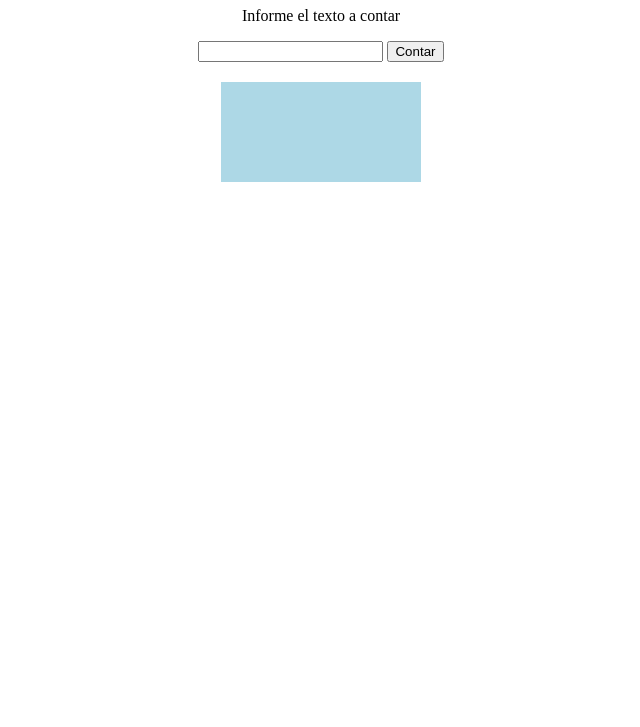
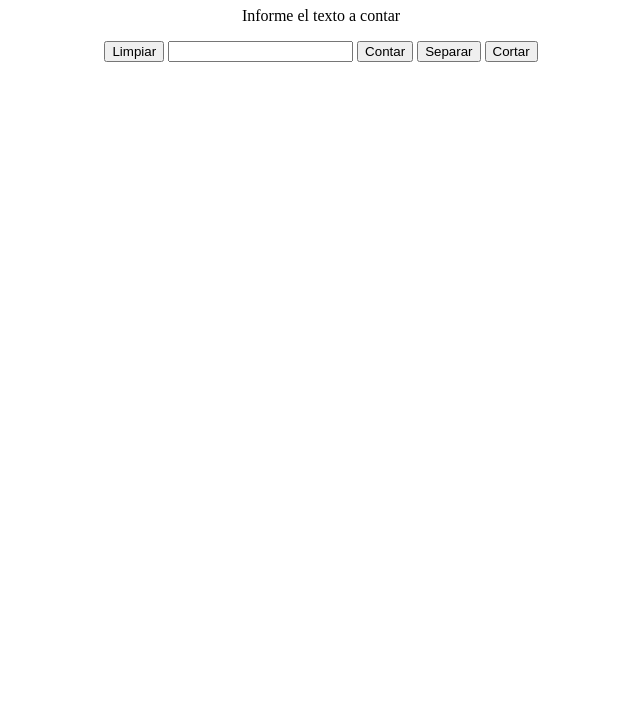
Before and after one commit to JulioSeraf/JavaScript-Reforsando, a plain HTML site: page 34-exercicios-de-logica-P/Exercicio1.html in a window 1280 px wide. Shown: the part 73-800 px from the top of the page, without its empty margins (319-959 px from the left). Drawn offline with Linux system fonts and the light colour scheme.

Commit message:
exercicio 3 separar terminado

```diff
--- a/34-exercicios-de-logica-P/Exercicio-1-10.js
+++ b/34-exercicios-de-logica-P/Exercicio-1-10.js
@@ -1,14 +1,14 @@
 /*
 
-2) Programa una función que te devuelva el texto recortado según el número de caracteres indicados, pe. miFuncion("Hola Mundo", 4) devolverá "Hola".
-3) Programa una función que dada una String te devuelva un Array de textos separados por cierto caracter, pe. miFuncion('hola que tal', ' ') devolverá ['hola', 'que', 'tal'].
 4) Programa una función que repita un texto X veces, pe. miFuncion('Hola Mundo', 3) devolverá Hola Mundo Hola Mundo Hola Mundo. */
 
+
+const text = document.getElementById('text'),
+res = document.getElementById('resCot');
+
 /*1) Programa una función que cuente el número de caracteres de una cadena de texto, pe. miFuncion("Hola Mundo") devolverá 10. */
+
 function contador(){
-const text = document.getElementById('text'),
-res = document.getElementById('resCot'),
-but = document.querySelector('#but');
     res.innerText = '';
     let num = [1,2,3,4,5,6,7,8,9,0];
     let valida = false;
@@ -24,4 +24,25 @@ but = document.querySelector('#but');
     }else if(text.value.length >= 1){
         res.innerHTML = 'El texto contiene un total de ' + `<br><strong>${text.value.length}</strong><br>` + ' caracteres.';
     };
+};
+
+/*2) Programa una función que te devuelva el texto recortado según el número de caracteres indicados, pe. miFuncion("Hola Mundo", 4) devolverá "Hola". */
+function cortar(){
+
 }
+
+/* 3) Programa una función que dada una String te devuelva un Array de textos separados por cierto caracter, pe. miFuncion('hola que tal', ' ') devolverá ['hola', 'que', 'tal'].*/
+
+function separarString(){
+    res.innerHTML = '';
+    let textS = text.value.split(' ');
+    if(textS[0] === '' &&  textS.length === 1){
+        res.innerHTML = 'Informe el texto que quieres separar';
+    }else if(textS.length === 1){
+        res.innerHTML = 'El texto solo contiene la palavra ' + `<br><strong>${textS}</strong>`;
+    }else if(textS.length > 1){
+        textS.forEach((string,inde ) =>{
+            res.innerHTML += `<strong> ${inde} ${string}</strong><br>`;
+        });
+    };
+};
--- a/34-exercicios-de-logica-P/Exercicio1.html
+++ b/34-exercicios-de-logica-P/Exercicio1.html
@@ -13,7 +13,7 @@
         div{
             background-color: lightblue;
             width: 200px;
-            height: 100px;
+            height: fit-content;
             margin:20px auto;
         }
         strong{
@@ -25,8 +25,11 @@
     <h1>Contador</h1>
     <p>Informe el texto a contar</p>
     <form>
+        <input type="button" value="Limpiar">
         <input id="text" type="text">
         <input id="but" type="button" value="Contar" onclick="contador()">
+        <input type="button" onclick="separarString()" value="Separar">
+        <input type="button" onclick="cortar()" value="Cortar">
         <div id="resCot"></div>
     </form>
     <script src="Exercicio-1-10.js"></script>
```
